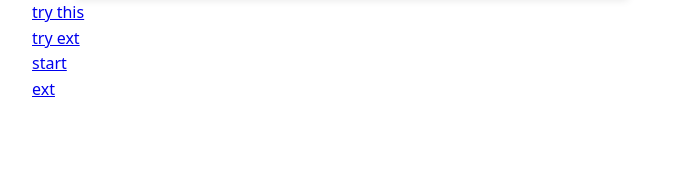
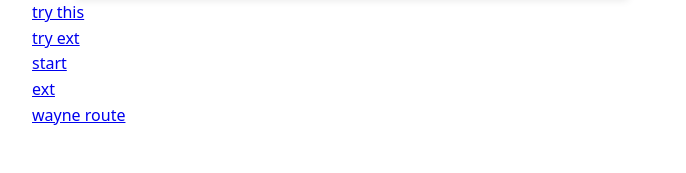
Before and after one commit to mciechanumich/WEStour, a Jekyll site: the page built from docs/index.html, in a window 1280 px wide. Shown: the part 944-1117 px from the top of the page, without its empty margins (288-974 px from the left). Built offline with Jekyll 4.4.1, drawn with Linux system fonts in a browser that asks for light colours; before the commit the page ends 1095 px from its top, so only the background shows below that.

Commit message:
fix: link test

```diff
--- a/docs/index.html
+++ b/docs/index.html
@@ -62,6 +62,9 @@ tour_routes:
 <div>
 <a href="{{ 'wayne_route_1exterior.md' | relative_url }}">ext</a>
 </div>
+<div>
+<a href="{{ 'wayne_route.md' | relative_url }}">wayne route</a>
+</div>
 
 <!--
 {% for p in site.tour_routes %}
```
